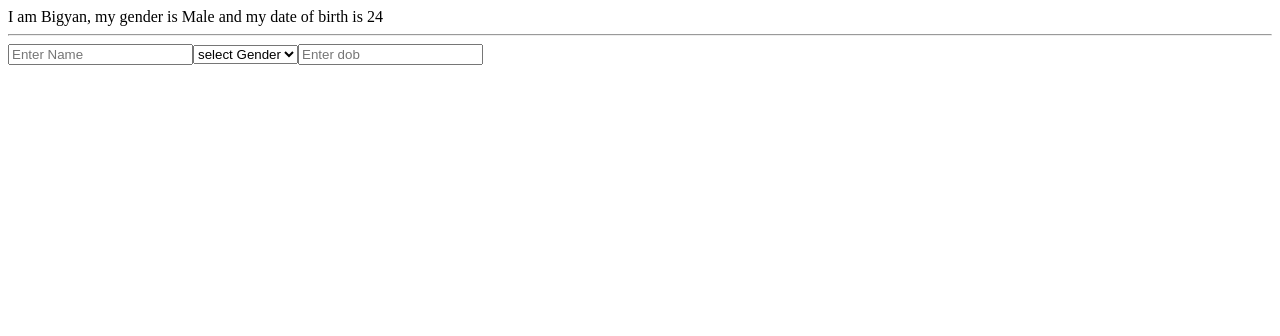
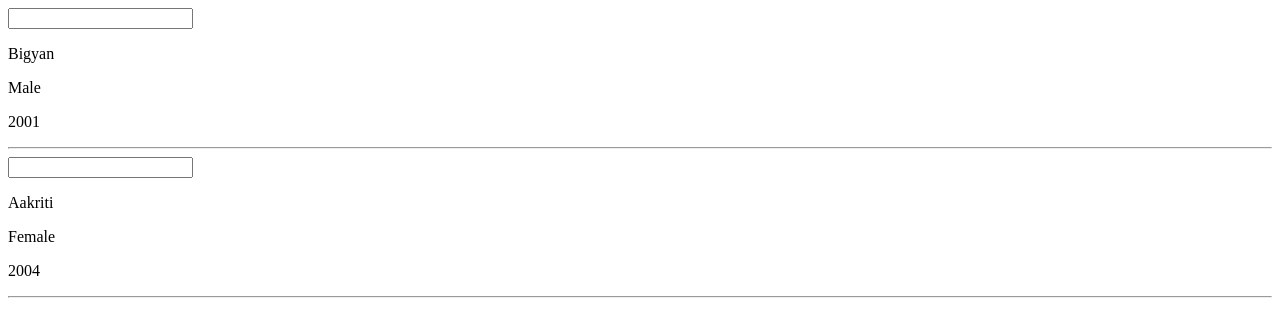
Before and after one commit to bigyandhakal/to-do-app, a React (Create React App) app in the folder client/: page / in a window 1280 px wide. Shown: the top 336 px of the page. Built offline with nearby package versions, Linux system fonts and the light colour scheme.

Commit message:
working with array

```diff
--- a/client/src/App.js
+++ b/client/src/App.js
@@ -1,14 +1,27 @@
 import { useState } from "react";
 
 const App = () => {
-  const [person, setPerson] = useState({
-    name: "Bigyan",
-    sex: "Male",
-    dob: "1999",
-  });
+  const [persons, setPersons] = useState([
+    {
+      name: "Bigyan",
+      sex: "Male",
+      dob: "2001",
+    },
+    {
+      name: "Aakriti",
+      sex: "Female",
+      dob: "2004",
+    },
+  ]);
+
+  const handleChange = (index, name) => {
+    const newArr = [...persons];
+    newArr[index] = { ...newArr[index], name: name };
+    setPersons(newArr);
+  };
   return (
     <>
-      I am {person?.name}, my gender is {person?.sex} and my date of birth is{" "}
+      {/* I am {person?.name}, my gender is {person?.sex} and my age is{" "}
       {2023 - person?.dob}
       <hr />
       <input
@@ -39,7 +52,27 @@ const App = () => {
             return { ...person, dob: event.target.value };
           })
         }
-      />
+      /> */}
+
+      {persons && persons.length > 0 ? (
+        persons.map((person, index) => {
+          return (
+            <div key={index}>
+              <input
+                onChange={(event) => handleChange(index, event.target.value)}
+              />
+              <div>
+                <p>{person?.name}</p>
+                <p>{person?.sex}</p>
+                <p>{person?.dob}</p>
+                <hr />
+              </div>
+            </div>
+          );
+        })
+      ) : (
+        <>NO data</>
+      )}
     </>
   );
 };
```
